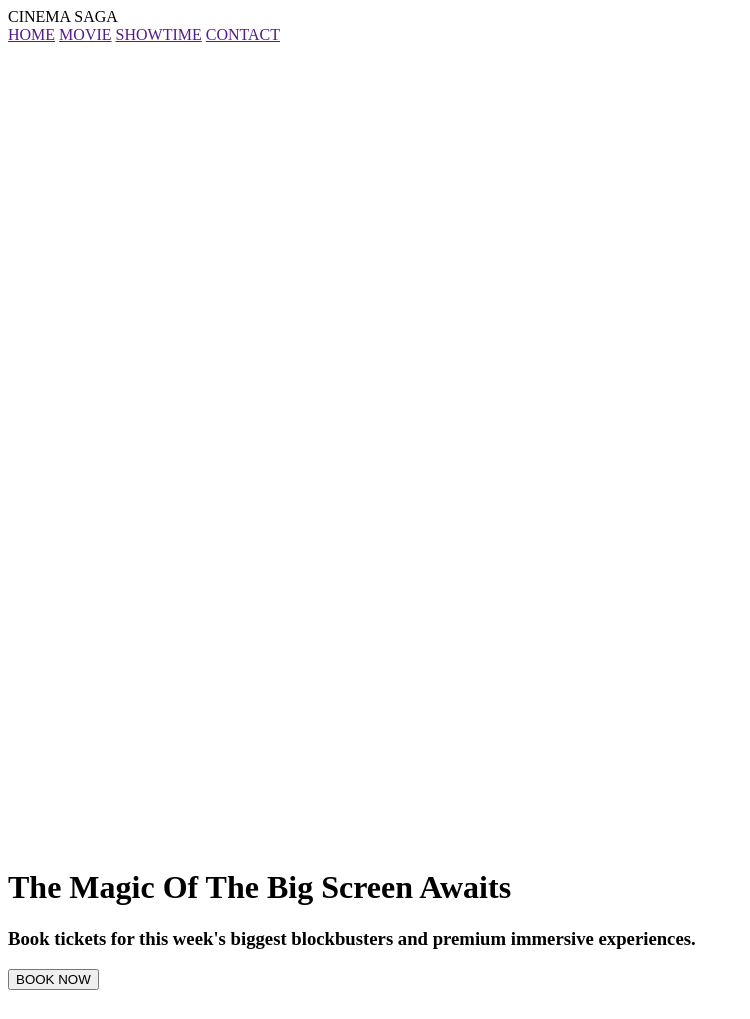
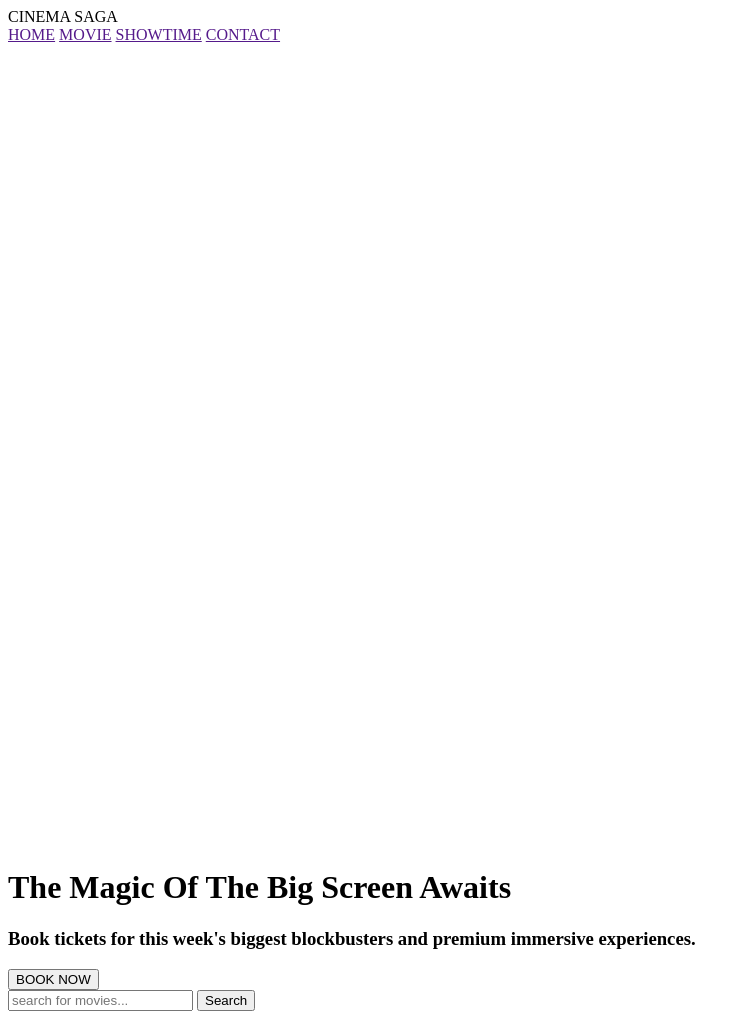
Before and after one commit to tunmise-oo1/cinemasaga, a plain HTML site: page index.html in a window 1280 px wide. Shown: the whole page, without its empty margins (0-750 px from the left). Before the commit the page ends 998 px from the top, so only its background shows below. Drawn offline with Linux system fonts and the light colour scheme.

Commit message:
added search section

```diff
--- a/index.html
+++ b/index.html
@@ -45,8 +45,16 @@
       </div>
       <button class="cta-btn">BOOK NOW</button>
     </div>
+  </div>
 
-
+  <!-- search section -->
+  <div class="search-section">
+    <div class="search-container">
+      <div class="search-bar">
+        <input type="search" name="search-input" class="search-input" placeholder="search for movies...">
+        <button class="search-btn" id="moviesearchbtn">Search</button>
+      </div>
+    </div>
   </div>
 
 
```
